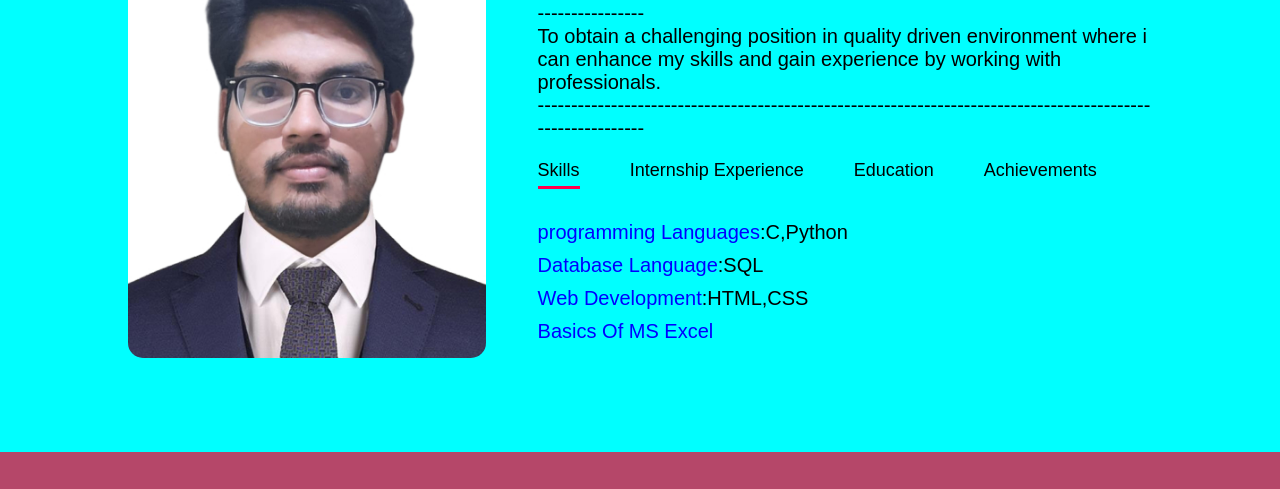
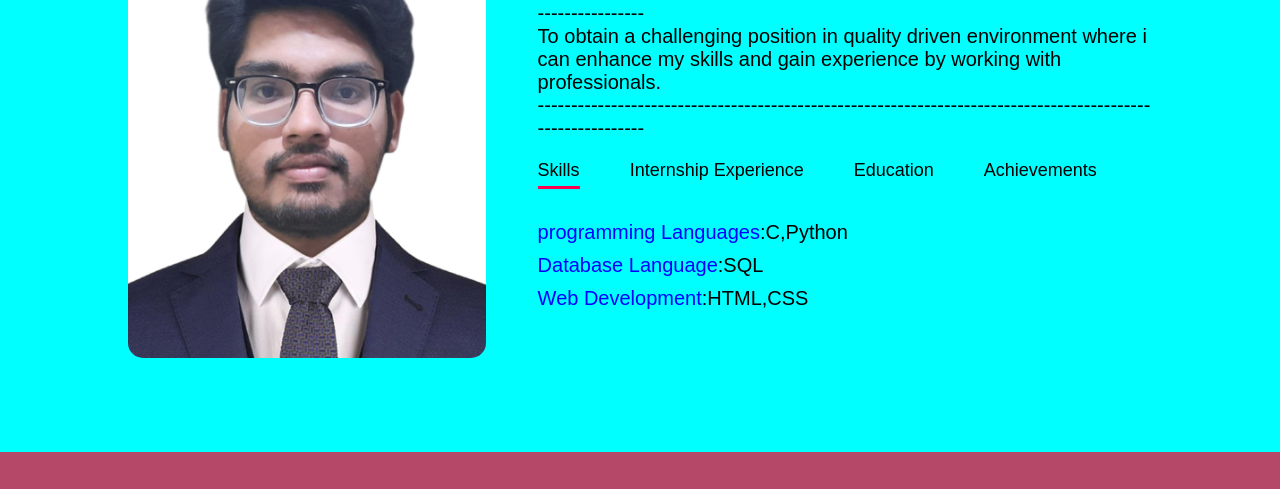
Before and after one commit to Suleman-Maditheti/portfolio, a plain HTML site: page index.html in a window 1280 px wide. Shown: the part 552-1041 px from the top of the page. Drawn offline with Linux system fonts and the light colour scheme.

Commit message:
Update index.html

```diff
--- a/index.html
+++ b/index.html
@@ -54,7 +54,6 @@
                             <li><span>programming Languages</span>:C,Python</li>
                             <li><span>Database Language</span>:SQL</li>
                             <li><span>Web Development</span>:HTML,CSS</li>
-                            <li><span>Basics Of MS Excel</span></li>
                         </ul>
                     </div>
                     <div class="tab-contents" id="experience">
```
